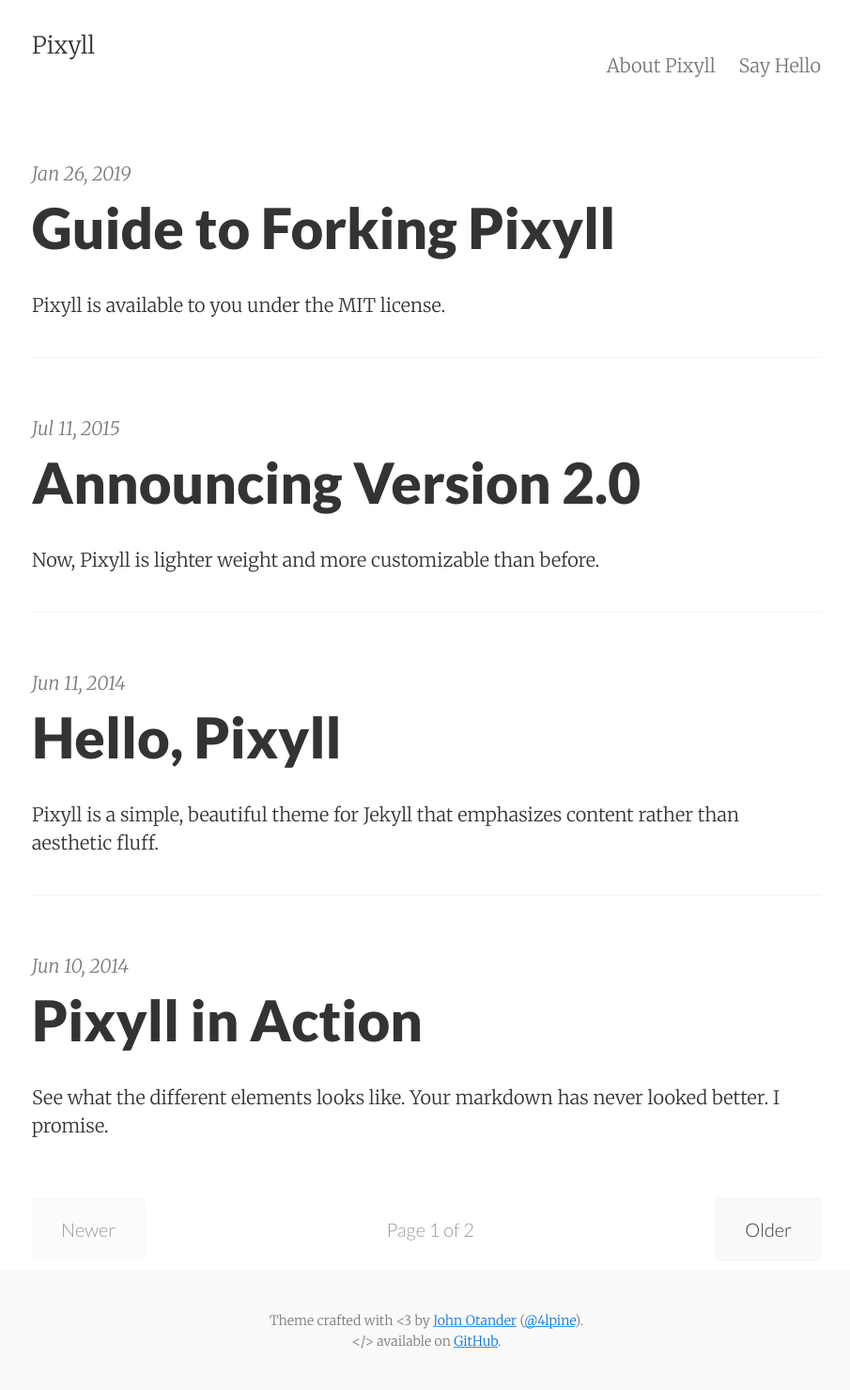
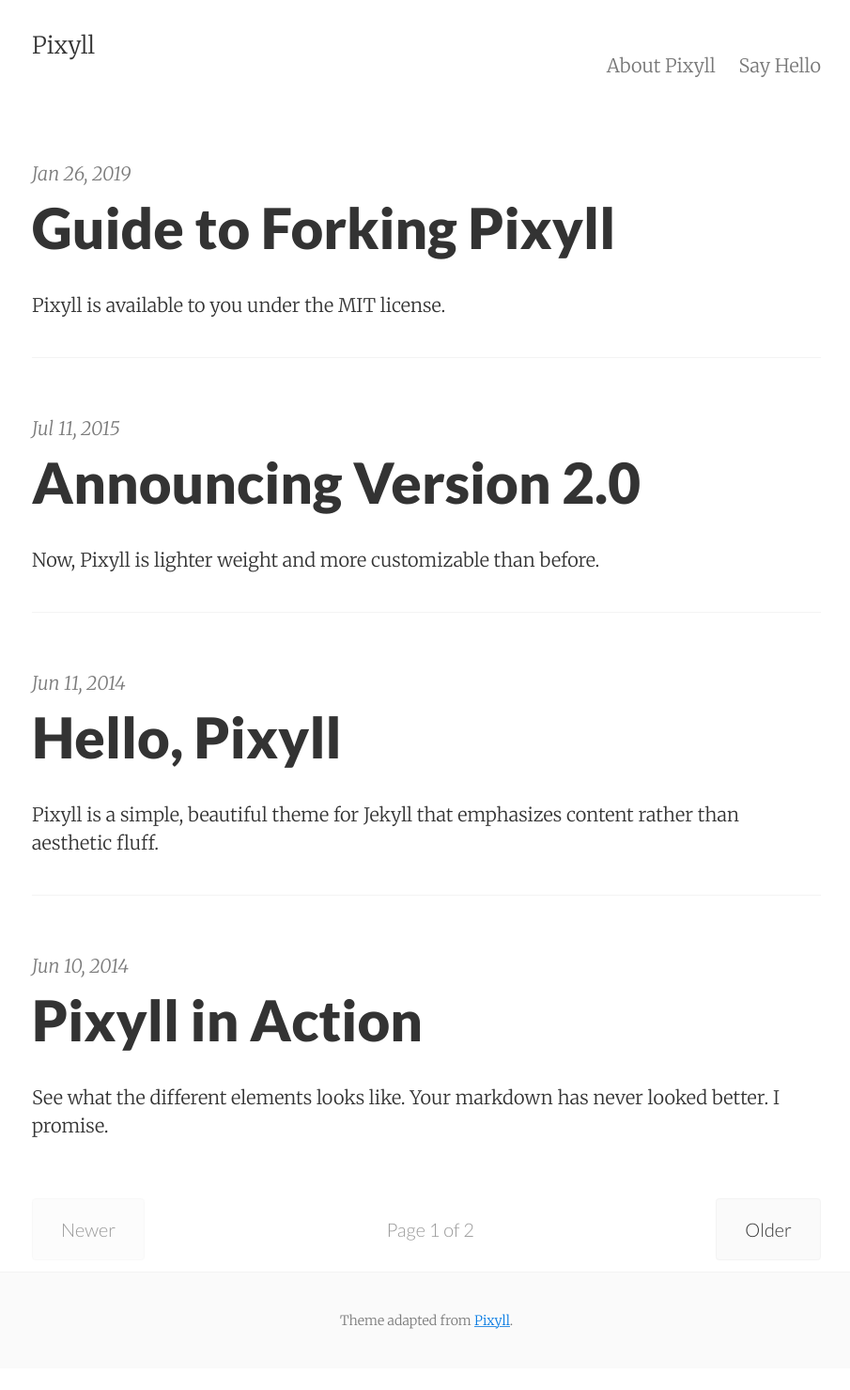
Before and after one commit to pradyunsg/pradyunsg.github.io, a Jekyll site: the page built from index.html, in a window 1280 px wide. Shown: the whole page at 94% size, without its empty margins (186-1091 px from the left). Built offline with Jekyll 4.4.1, drawn with Linux system fonts in a browser that asks for light colours; the list of posts is cut into pages by our own code; after the commit the page ends 1456 px from its top, so only the background shows below that.

Commit message:
Reword note about theme origins

```diff
--- a/_includes/footer.html
+++ b/_includes/footer.html
@@ -1,8 +1,7 @@
 <footer class="center">
   <div class="measure">
     <small>
-      Theme crafted with &lt;3 by <a href="http://johnotander.com">John Otander</a> (<a href="https://twitter.com/4lpine">@4lpine</a>).<br>
-      &lt;/&gt; available on <a href="https://github.com/johnotander/pixyll">GitHub</a>.
+      Theme adapted from <a href="https://github.com/johnotander/pixyll">Pixyll</a>.
     </small>
   </div>
 </footer>
```
